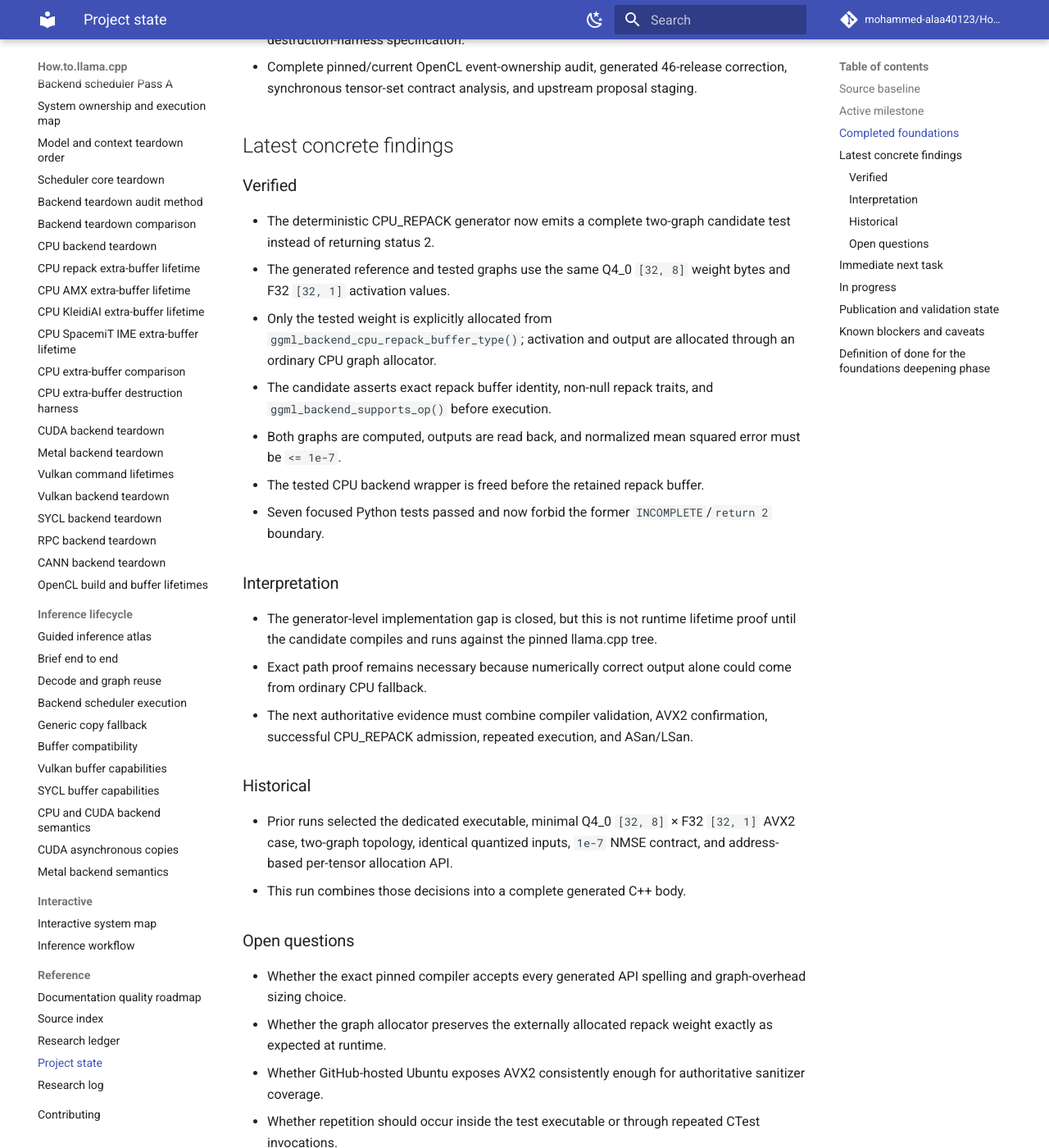
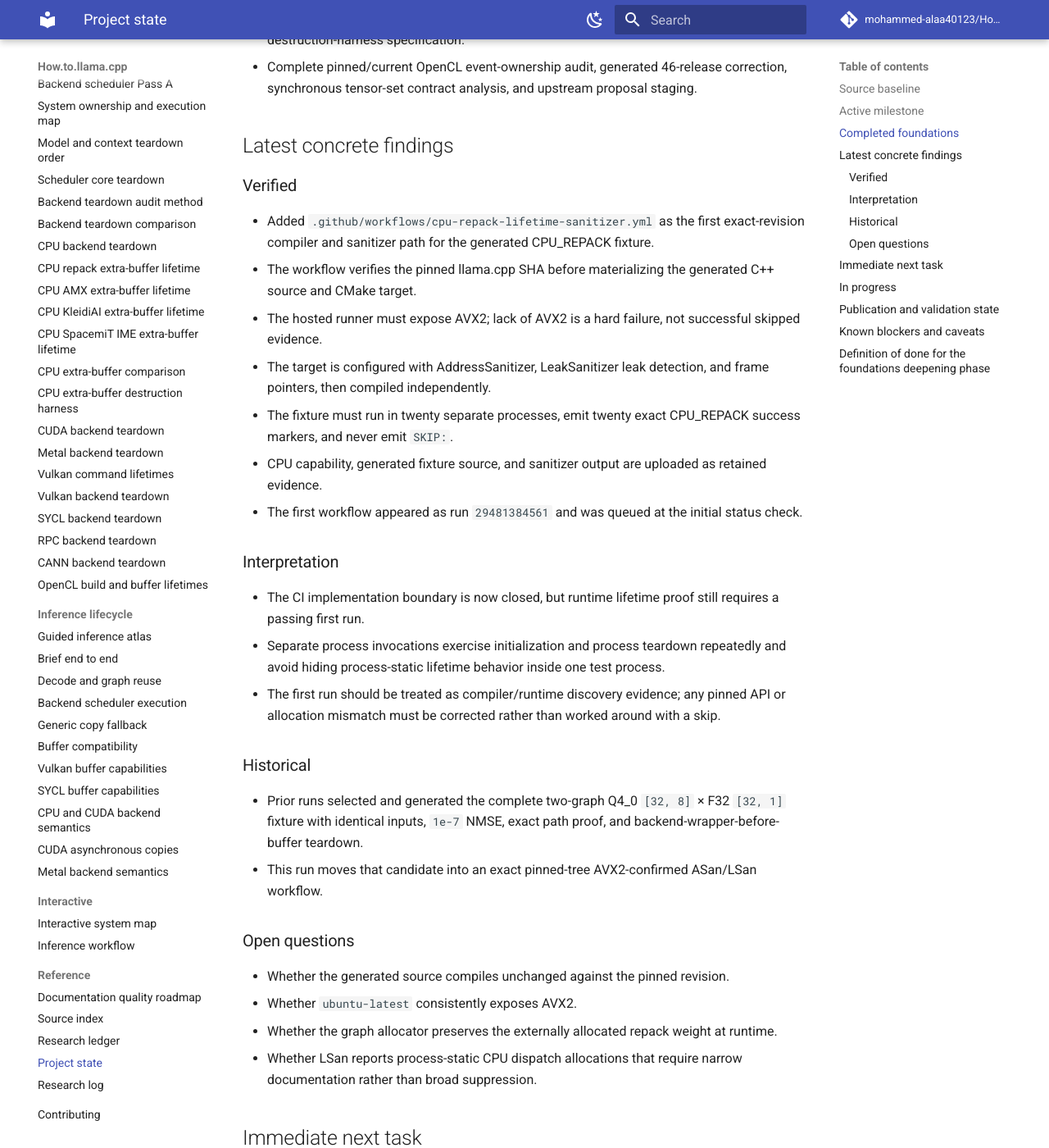
Before and after one commit to mohammed-alaa40123/How.to.llama.cpp, an MkDocs documentation site: the page built from docs/reference/project-state.md, in a window 1280 px wide and 1400 px high, scrolled down 865 px. Shown: the whole window at 82% size. Built offline with MkDocs 1.6.1 and Material for MkDocs 9.7.7, drawn with Linux system fonts in a browser that asks for light colours; comment, search, counter and statistics services are not loaded; some of the changed text lies outside the part shown.

Commit message:
docs: update CPU repack sanitizer state

````diff
--- a/docs/reference/project-state.md
+++ b/docs/reference/project-state.md
@@ -27,47 +27,46 @@
 
 ### Verified
 
-- The deterministic CPU_REPACK generator now emits a complete two-graph candidate test instead of returning status 2.
-- The generated reference and tested graphs use the same Q4_0 `[32, 8]` weight bytes and F32 `[32, 1]` activation values.
-- Only the tested weight is explicitly allocated from `ggml_backend_cpu_repack_buffer_type()`; activation and output are allocated through an ordinary CPU graph allocator.
-- The candidate asserts exact repack buffer identity, non-null repack traits, and `ggml_backend_supports_op()` before execution.
-- Both graphs are computed, outputs are read back, and normalized mean squared error must be `<= 1e-7`.
-- The tested CPU backend wrapper is freed before the retained repack buffer.
-- Seven focused Python tests passed and now forbid the former `INCOMPLETE`/`return 2` boundary.
+- Added `.github/workflows/cpu-repack-lifetime-sanitizer.yml` as the first exact-revision compiler and sanitizer path for the generated CPU_REPACK fixture.
+- The workflow verifies the pinned llama.cpp SHA before materializing the generated C++ source and CMake target.
+- The hosted runner must expose AVX2; lack of AVX2 is a hard failure, not successful skipped evidence.
+- The target is configured with AddressSanitizer, LeakSanitizer leak detection, and frame pointers, then compiled independently.
+- The fixture must run in twenty separate processes, emit twenty exact CPU_REPACK success markers, and never emit `SKIP:`.
+- CPU capability, generated fixture source, and sanitizer output are uploaded as retained evidence.
+- The first workflow appeared as run `29481384561` and was queued at the initial status check.
 
 ### Interpretation
 
-- The generator-level implementation gap is closed, but this is not runtime lifetime proof until the candidate compiles and runs against the pinned llama.cpp tree.
-- Exact path proof remains necessary because numerically correct output alone could come from ordinary CPU fallback.
-- The next authoritative evidence must combine compiler validation, AVX2 confirmation, successful CPU_REPACK admission, repeated execution, and ASan/LSan.
+- The CI implementation boundary is now closed, but runtime lifetime proof still requires a passing first run.
+- Separate process invocations exercise initialization and process teardown repeatedly and avoid hiding process-static lifetime behavior inside one test process.
+- The first run should be treated as compiler/runtime discovery evidence; any pinned API or allocation mismatch must be corrected rather than worked around with a skip.
 
 ### Historical
 
-- Prior runs selected the dedicated executable, minimal Q4_0 `[32, 8]` × F32 `[32, 1]` AVX2 case, two-graph topology, identical quantized inputs, `1e-7` NMSE contract, and address-based per-tensor allocation API.
-- This run combines those decisions into a complete generated C++ body.
+- Prior runs selected and generated the complete two-graph Q4_0 `[32, 8]` × F32 `[32, 1]` fixture with identical inputs, `1e-7` NMSE, exact path proof, and backend-wrapper-before-buffer teardown.
+- This run moves that candidate into an exact pinned-tree AVX2-confirmed ASan/LSan workflow.
 
 ### Open questions
 
-- Whether the exact pinned compiler accepts every generated API spelling and graph-overhead sizing choice.
-- Whether the graph allocator preserves the externally allocated repack weight exactly as expected at runtime.
-- Whether GitHub-hosted Ubuntu exposes AVX2 consistently enough for authoritative sanitizer coverage.
-- Whether repetition should occur inside the test executable or through repeated CTest invocations.
+- Whether the generated source compiles unchanged against the pinned revision.
+- Whether `ubuntu-latest` consistently exposes AVX2.
+- Whether the graph allocator preserves the externally allocated repack weight at runtime.
+- Whether LSan reports process-static CPU dispatch allocations that require narrow documentation rather than broad suppression.
 
 ## Immediate next task
 
 ```text
-materialize generated patch in pinned llama.cpp tree
-  → compile dedicated test target
-  → correct any pinned-API mismatch
-  → prove AVX2 and CPU_REPACK admission
-  → execute repeatedly under ASan/LSan
-  → fail on skip when AVX2 is present
-  → preserve backend-wrapper-before-buffer teardown
+inspect first CPU_REPACK sanitizer run
+  → fetch failed job logs if compilation or execution fails
+  → correct exact pinned API/CMake/runtime issues
+  → rerun until AVX2-confirmed twenty-process ASan/LSan evidence passes
+  → preserve artifact identity and concrete NMSE results
+  → update the destruction-harness page with executable evidence
 ```
 
 ## In progress
 
-- Pinned-tree compilation and sanitizer CI for the first CPU repack lifetime fixture.
+- First pinned-tree compile and sanitizer CI run for the CPU repack lifetime fixture.
 - Manual/upstream submission of the reviewed 46-release OpenCL ownership correction; GitHub App write access to upstream is blocked.
 - Source-index regeneration with pinned line-aware symbol inventory.
 - Hardware-specific lifetime extensions for KleidiAI, AMX, and SpacemiT.
@@ -76,15 +75,17 @@
 ## Publication and validation state
 
 - Work is published in PR #1 from branch `automation/backend-teardown-audit-method`.
-- Added detailed note `logs/research/2026-07-16/0951-cpu-repack-complete-generated-fixture.md`.
-- Updated the generator, focused tests, README living TODOs, this project checkpoint, and the concise research log.
+- Added workflow `.github/workflows/cpu-repack-lifetime-sanitizer.yml`.
+- Added detailed note `logs/research/2026-07-16/1050-cpu-repack-pinned-sanitizer-workflow.md`.
+- Updated README living TODOs, this project checkpoint, and the concise research log.
 - Research ledger unchanged: this increment used the already-recorded pinned llama.cpp primary source.
+- First CPU_REPACK workflow run: `29481384561`, queued at initial verification.
 - Final-head workflow results must be checked after all context commits.
 
 ## Known blockers and caveats
 
-- **Runtime proof:** the complete generated source has not yet been compiled or executed against the pinned tree.
-- **Hardware gate:** successful skip on a non-AVX2 runner does not validate repack lifetime ordering.
+- **Runtime proof:** no passing sanitizer execution exists until run `29481384561` or a corrected successor completes.
+- **Hardware gate:** the new workflow intentionally fails when AVX2 is unavailable; a skip is not lifetime evidence.
 - **Path proof:** correct numerical output alone is insufficient because ordinary CPU fallback can produce the same answer.
 - **Sanitizer scope:** process-static dispatch metadata should be documented separately, not hidden with broad leak suppression.
 - **Upstream permission:** direct issue/PR creation in `ggml-org/llama.cpp` is blocked for the connected GitHub App.
````
Also changed, not shown: other parts of docs/reference/project-state.md (+2 -2 lines).
